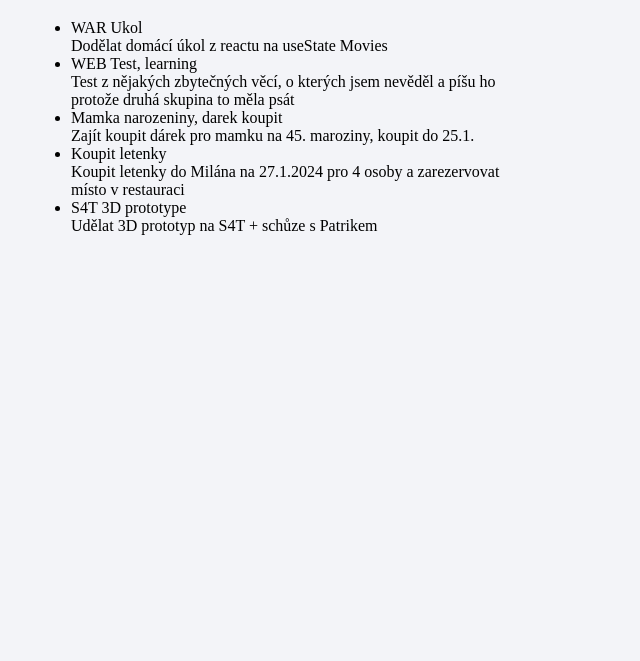
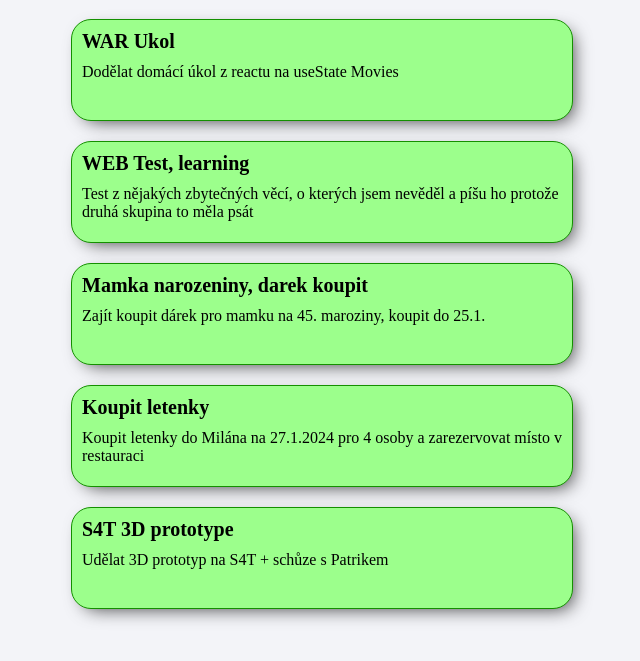
Before and after one commit to tommys0/webc2-test, a plain HTML site: page index.html in a window 1280 px wide. Shown: the part 61-722 px from the top of the page, without its empty margins (359-999 px from the left). Drawn offline with Linux system fonts and the light colour scheme.

Commit message:
Design tasks

```diff
--- a/styles.css
+++ b/styles.css
@@ -14,3 +14,31 @@ h1 {
     margin-left: auto;
     margin-right: auto;
 }
+
+.task-list {
+    list-style-type: none;
+}
+
+.task {
+    width: 500px;
+    margin-right: auto;
+    margin-left: auto;
+    height: 100px;
+    background-color: #9CFF8C;
+    border: 1px solid #149000;
+    margin-top: 20px;
+    border-radius: 20px;
+    box-shadow: 6px 6px 18px -6px rgba(0,0,0,0.75);
+}
+
+.task-title {
+    margin-top: 10px;
+    margin-left: 10px;
+    font-weight: bold;
+    font-size: 20px;
+}
+
+.task-text {
+    margin-top: 10px;
+    margin-left: 10px;
+}
```
